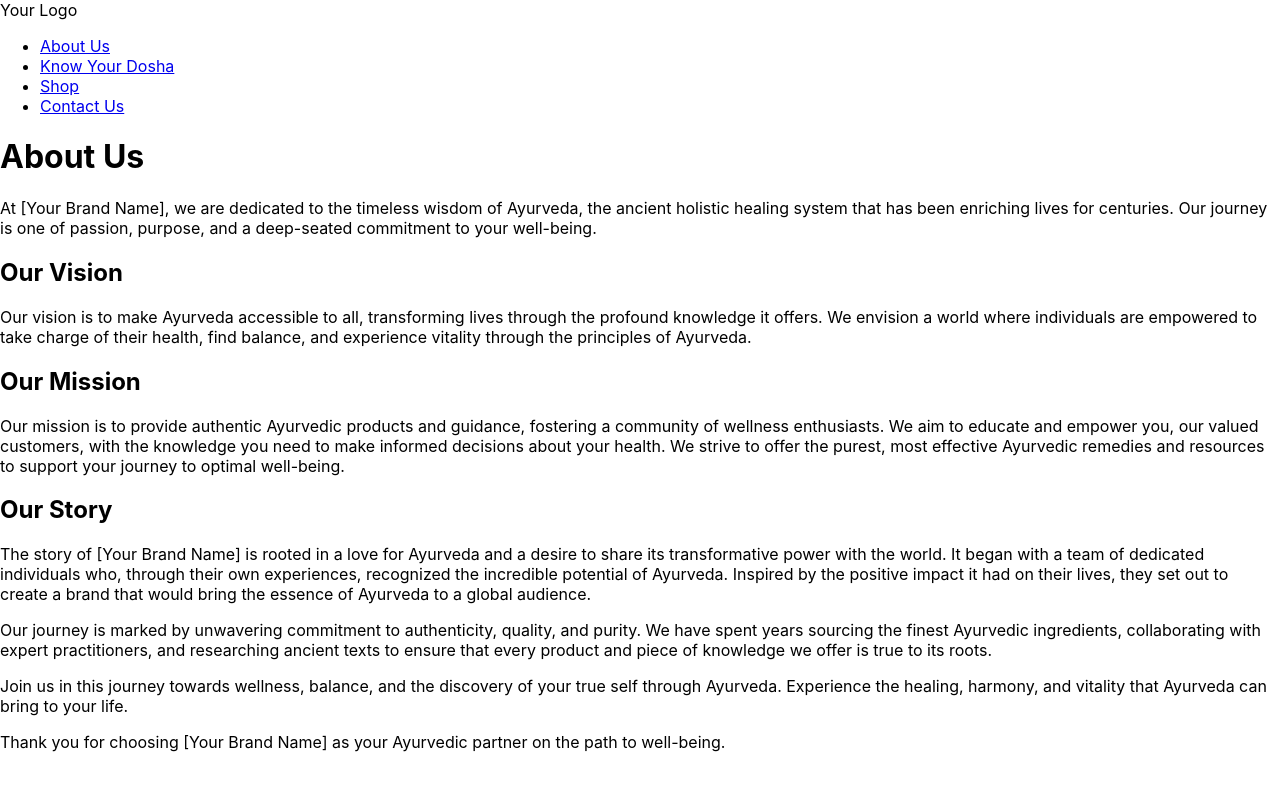
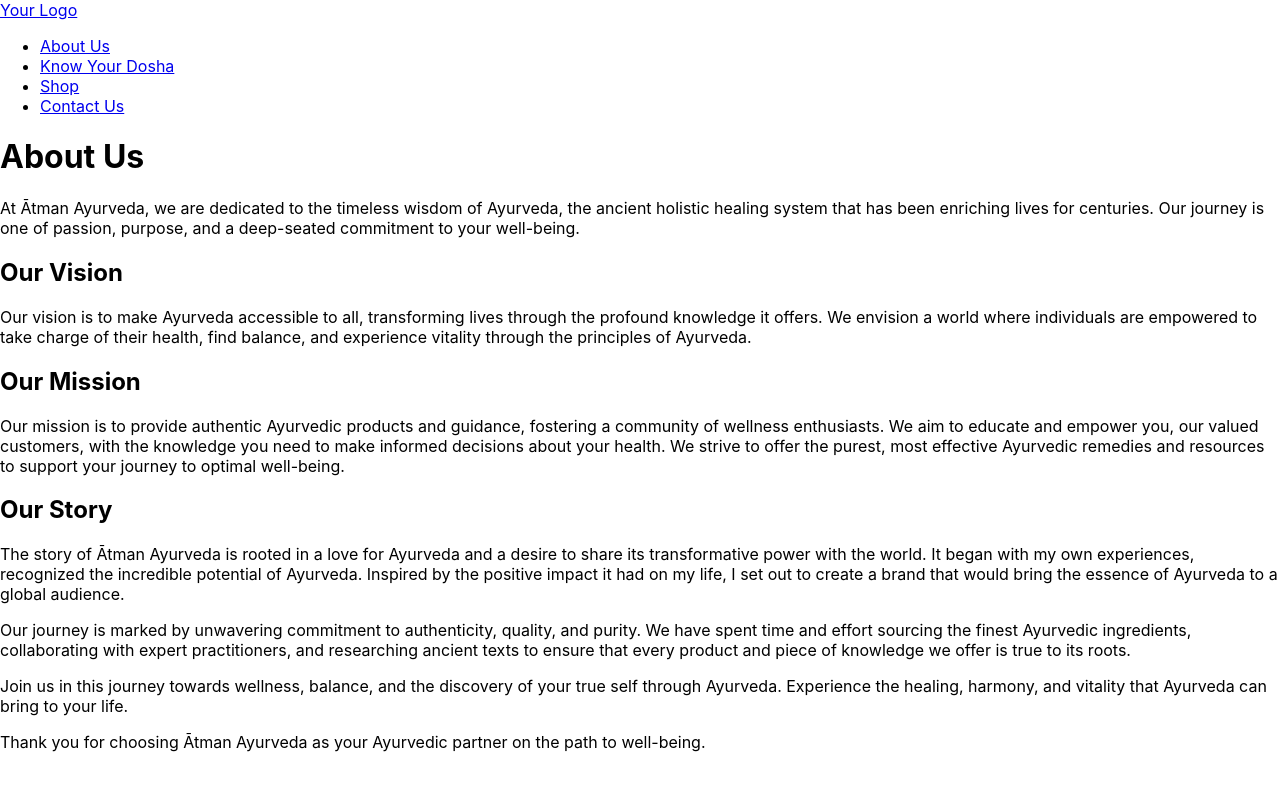
Before and after one commit to thekhyatigandhi/Atman-Ayurveda, a React (Create React App) app: page /about-us in a window 1280 px wide. Shown: the top 790 px of the page. Built offline with nearby package versions, Linux system fonts and the light colour scheme.

Commit message:
added components

```diff
--- a/src/components/Header.js
+++ b/src/components/Header.js
@@ -4,7 +4,10 @@ import { Link } from "react-router-dom";
 function Header() {
   return (
     <header>
-      <div className="logo">Your Logo</div>
+      <Link to="/">
+        {" "}
+        <div className="logo">Your Logo</div>
+      </Link>
       <nav>
         <ul>
           <li>
--- a/src/pages/AboutUs.js
+++ b/src/pages/AboutUs.js
@@ -5,10 +5,10 @@ function AboutUs() {
     <div>
       <h1>About Us</h1>
       <p>
-        At [Your Brand Name], we are dedicated to the timeless wisdom of
-        Ayurveda, the ancient holistic healing system that has been enriching
-        lives for centuries. Our journey is one of passion, purpose, and a
-        deep-seated commitment to your well-being.
+        At Ātman Ayurveda, we are dedicated to the timeless wisdom of Ayurveda,
+        the ancient holistic healing system that has been enriching lives for
+        centuries. Our journey is one of passion, purpose, and a deep-seated
+        commitment to your well-being.
       </p>
 
       <h2>Our Vision</h2>
@@ -31,17 +31,16 @@ function AboutUs() {
 
       <h2>Our Story</h2>
       <p>
-        The story of [Your Brand Name] is rooted in a love for Ayurveda and a
-        desire to share its transformative power with the world. It began with a
-        team of dedicated individuals who, through their own experiences,
-        recognized the incredible potential of Ayurveda. Inspired by the
-        positive impact it had on their lives, they set out to create a brand
-        that would bring the essence of Ayurveda to a global audience.
+        The story of Ātman Ayurveda is rooted in a love for Ayurveda and a
+        desire to share its transformative power with the world. It began with
+        my own experiences, recognized the incredible potential of Ayurveda.
+        Inspired by the positive impact it had on my life, I set out to create a
+        brand that would bring the essence of Ayurveda to a global audience.
       </p>
 
       <p>
         Our journey is marked by unwavering commitment to authenticity, quality,
-        and purity. We have spent years sourcing the finest Ayurvedic
+        and purity. We have spent time and effort sourcing the finest Ayurvedic
         ingredients, collaborating with expert practitioners, and researching
         ancient texts to ensure that every product and piece of knowledge we
         offer is true to its roots.
@@ -54,8 +53,8 @@ function AboutUs() {
       </p>
 
       <p>
-        Thank you for choosing [Your Brand Name] as your Ayurvedic partner on
-        the path to well-being.
+        Thank you for choosing Ātman Ayurveda as your Ayurvedic partner on the
+        path to well-being.
       </p>
     </div>
   );
--- a/src/pages/Contact.js
+++ b/src/pages/Contact.js
@@ -52,12 +52,14 @@ export default function Contact() {
       <MDBCardBody>
         <MDBCardTitle>CONTACT DETAILS</MDBCardTitle>
         <MDBCardText>
-          Together, we'll bring added value to your company. Count on us to
-          provide prompt responses.
+          We'll bring added value to your life. Count on us to provide prompt
+          responses.
         </MDBCardText>
         <MDBCardText>
           Email us on{" "}
-          <a href="mailto:khyati296@gmail.com">khyati296@gmail.com</a>
+          <a href="mailto:aatmanaayurveda@gmail.com">
+            aatmanaayurveda@gmail.com
+          </a>
         </MDBCardText>
 
         <div className="contactMargin">
--- a/src/pages/Shop.js
+++ b/src/pages/Shop.js
@@ -0,0 +1,62 @@
+import React, { useState } from "react";
+
+const Shop = () => {
+  const products = [
+    {
+      id: 1,
+      name: "Product 1",
+      description: "Description for Product 1",
+      price: 19.99,
+      image: "https://placehold.co/200x200", // Replace with the actual image URL
+    },
+    {
+      id: 2,
+      name: "Product 2",
+      description: "Description for Product 2",
+      price: 29.99,
+      image: "https://placehold.co/200x200", // Replace with the actual image URL
+    },
+    {
+      id: 3,
+      name: "Product 3",
+      description: "Description for Product 3",
+      price: 39.99,
+      image: "https://placehold.co/200x200", // Replace with the actual image URL
+    },
+    // Add more products as needed
+  ];
+
+  const [cart, setCart] = useState([]);
+
+  const addToCart = (product) => {
+    setCart([...cart, product]);
+  };
+
+  return (
+    <div>
+      <h1>Shop</h1>
+      <div className="products">
+        {products.map((product) => (
+          <div key={product.id} className="product">
+            <img src={product.image} alt={product.name} />
+            <h3>{product.name}</h3>
+            <p>{product.description}</p>
+            <p>${product.price.toFixed(2)}</p>
+            <button onClick={() => addToCart(product)}>Add to Cart</button>
+          </div>
+        ))}
+      </div>
+      <h2>Shopping Cart</h2>
+      <ul>
+        {cart.map((product) => (
+          <li key={product.id}>
+            {product.name} - ${product.price.toFixed(2)}
+          </li>
+        ))}
+      </ul>
+      {cart.length > 0 && <button className="checkout-button">Checkout</button>}
+    </div>
+  );
+};
+
+export default Shop;
```
Also changed, not shown: src/components/Home.js (added, +12 -0 lines).
